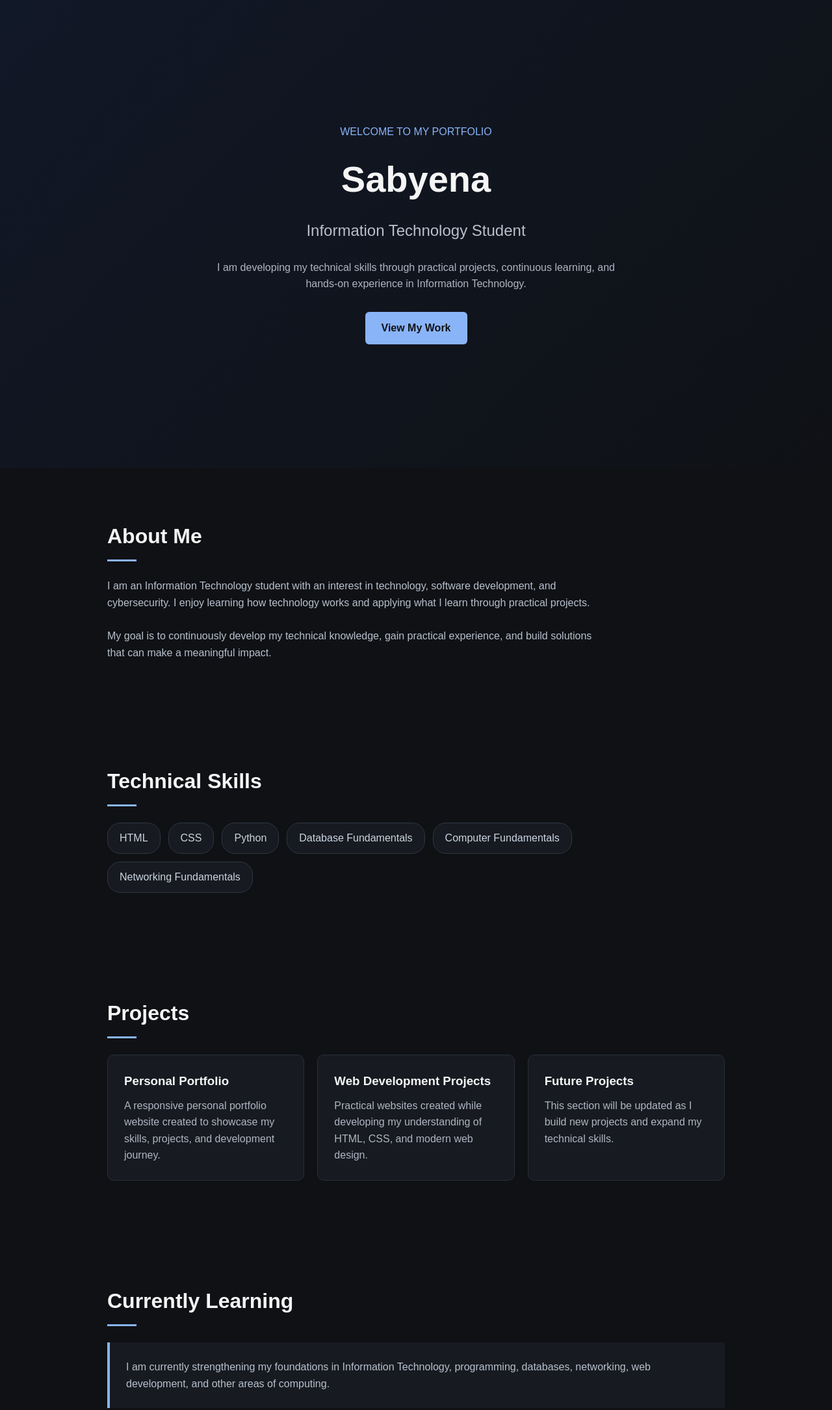
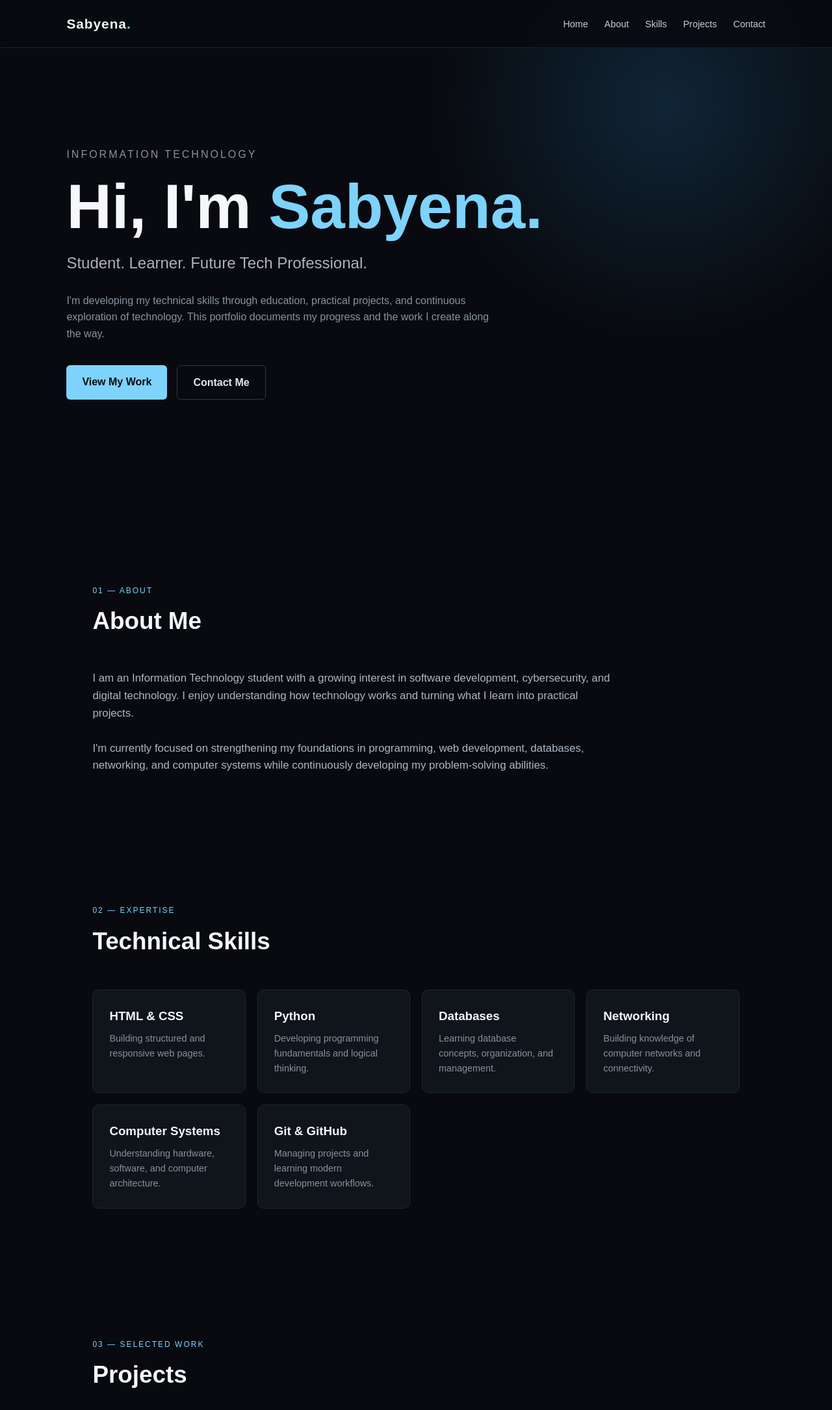
Before and after one commit to Sabyena-dev/Sabyena-digital-Portfolio, a plain HTML site: page index.html in a window 1280 px wide. Shown: the top 2170 px of the page at 65% size. Drawn offline with Linux system fonts and the light colour scheme.

Commit message:
Redesign portfolio website

```diff
--- a/index.html
+++ b/index.html
@@ -4,157 +4,303 @@
     <meta charset="UTF-8">
     <meta name="viewport" content="width=device-width, initial-scale=1.0">
 
-    <title>Sabyena | IT Portfolio</title>
+    <title>Sabyena | Information Technology</title>
 
     <style>
         * {
             margin: 0;
             padding: 0;
             box-sizing: border-box;
+            scroll-behavior: smooth;
         }
 
         body {
             font-family: Arial, sans-serif;
-            background: #0f1115;
-            color: #f5f5f5;
+            background: #080a0f;
+            color: #f5f7fa;
             line-height: 1.6;
         }
 
-        header {
-            min-height: 90vh;
+        /* NAVIGATION */
+
+        nav {
+            position: fixed;
+            top: 0;
+            width: 100%;
+            z-index: 1000;
+            padding: 20px 8%;
+            display: flex;
+            justify-content: space-between;
+            align-items: center;
+            background: rgba(8, 10, 15, 0.9);
+            backdrop-filter: blur(10px);
+            border-bottom: 1px solid #1d222c;
+        }
+
+        .logo {
+            font-size: 1.3rem;
+            font-weight: bold;
+            letter-spacing: 1px;
+        }
+
+        .logo span {
+            color: #7dd3fc;
+        }
+
+        nav ul {
+            list-style: none;
+            display: flex;
+            gap: 25px;
+        }
+
+        nav ul li a {
+            color: #c7ced8;
+            text-decoration: none;
+            font-size: 0.9rem;
+            transition: 0.3s;
+        }
+
+        nav ul li a:hover {
+            color: #7dd3fc;
+        }
+
+        /* HERO */
+
+        .hero {
+            min-height: 100vh;
             display: flex;
             align-items: center;
-            justify-content: center;
-            text-align: center;
-            padding: 40px 20px;
-            background: linear-gradient(135deg, #111827, #0f1115);
+            padding: 120px 8% 80px;
+            background:
+                radial-gradient(circle at 80% 20%, #102536 0%, transparent 30%),
+                #080a0f;
         }
 
-        .hero {
+        .hero-content {
             max-width: 800px;
         }
 
-        .hero p:first-child {
-            color: #8ab4f8;
-            font-size: 1rem;
-            margin-bottom: 15px;
+        .small-title {
+            color: #7dd3fc;
+            letter-spacing: 3px;
+            text-transform: uppercase;
+            font-size: 0.8rem;
+            margin-bottom: 20px;
         }
 
-        h1 {
-            font-size: 3.5rem;
-            margin-bottom: 15px;
+        .hero h1 {
+            font-size: clamp(3rem, 8vw, 6rem);
+            line-height: 1;
+            margin-bottom: 20px;
+        }
+
+        .hero h1 span {
+            color: #7dd3fc;
         }
 
         .hero h2 {
             font-size: 1.5rem;
             font-weight: normal;
-            color: #b8c0cc;
+            color: #aab3bf;
             margin-bottom: 25px;
         }
 
-        .hero-text {
-            color: #aeb6c2;
+        .hero p {
             max-width: 650px;
+            color: #8993a1;
+            font-size: 1rem;
+        }
+
+        .buttons {
+            margin-top: 35px;
+            display: flex;
+            gap: 15px;
+            flex-wrap: wrap;
+        }
+
+        .btn {
+            padding: 13px 24px;
+            border-radius: 6px;
+            text-decoration: none;
+            font-weight: bold;
+            transition: 0.3s;
+        }
+
+        .primary {
+            background: #7dd3fc;
+            color: #080a0f;
+        }
+
+        .secondary {
+            border: 1px solid #303844;
+            color: #e5e7eb;
+        }
+
+        .btn:hover {
+            transform: translateY(-3px);
+        }
+
+        /* GENERAL SECTIONS */
+
+        section {
+            padding: 100px 8%;
+            max-width: 1200px;
             margin: auto;
         }
 
-        .button {
-            display: inline-block;
-            margin-top: 30px;
-            padding: 12px 25px;
-            background: #8ab4f8;
-            color: #0f1115;
-            text-decoration: none;
-            border-radius: 6px;
-            font-weight: bold;
+        .section-title {
+            margin-bottom: 45px;
         }
 
-        section {
-            max-width: 1000px;
-            margin: auto;
-            padding: 80px 25px;
+        .section-title p {
+            color: #7dd3fc;
+            text-transform: uppercase;
+            letter-spacing: 2px;
+            font-size: 0.75rem;
+            margin-bottom: 8px;
         }
 
-        section h2 {
-            font-size: 2rem;
-            margin-bottom: 25px;
+        .section-title h2 {
+            font-size: 2.3rem;
         }
 
-        section h2::after {
-            content: "";
-            display: block;
-            width: 45px;
-            height: 3px;
-            background: #8ab4f8;
-            margin-top: 10px;
+        /* ABOUT */
+
+        .about {
+            color: #aeb7c3;
+            max-width: 800px;
+            font-size: 1.05rem;
         }
 
-        .about-text {
-            color: #b8c0cc;
-            max-width: 750px;
+        /* SKILLS */
+
+        .skills {
+            display: grid;
+            grid-template-columns: repeat(auto-fit, minmax(200px, 1fr));
+            gap: 18px;
         }
 
-        .skills {
-            display: flex;
-            flex-wrap: wrap;
-            gap: 12px;
+        .skill-card {
+            padding: 25px;
+            background: #10141b;
+            border: 1px solid #202631;
+            border-radius: 10px;
+            transition: 0.3s;
         }
 
-        .skill {
-            padding: 10px 18px;
-            border: 1px solid #303641;
-            border-radius: 20px;
-            color: #cbd5e1;
-            background: #171a21;
+        .skill-card:hover {
+            transform: translateY(-5px);
+            border-color: #7dd3fc;
         }
+
+        .skill-card h3 {
+            margin-bottom: 8px;
+        }
+
+        .skill-card p {
+            color: #87919f;
+            font-size: 0.9rem;
+        }
+
+        /* PROJECTS */
 
         .projects {
             display: grid;
-            grid-template-columns: repeat(auto-fit, minmax(250px, 1fr));
-            gap: 20px;
+            grid-template-columns: repeat(auto-fit, minmax(280px, 1fr));
+            gap: 22px;
         }
 
-        .project {
-            background: #171a21;
-            padding: 25px;
-            border: 1px solid #292e38;
-            border-radius: 10px;
+        .project-card {
+            background: #10141b;
+            border: 1px solid #202631;
+            border-radius: 12px;
+            padding: 28px;
+            transition: 0.3s;
         }
 
-        .project h3 {
-            margin-bottom: 10px;
+        .project-card:hover {
+            transform: translateY(-7px);
+            border-color: #7dd3fc;
         }
 
-        .project p {
-            color: #aeb6c2;
+        .project-number {
+            color: #7dd3fc;
+            font-size: 0.8rem;
+            margin-bottom: 20px;
         }
 
-        .learning {
-            background: #171a21;
-            border-left: 4px solid #8ab4f8;
-            padding: 25px;
-            color: #b8c0cc;
+        .project-card h3 {
+            margin-bottom: 12px;
+        }
+
+        .project-card p {
+            color: #8993a1;
+            font-size: 0.92rem;
+        }
+
+        /* LEARNING */
+
+        .learning-box {
+            padding: 35px;
+            background: linear-gradient(135deg, #101821, #0d1117);
+            border-left: 3px solid #7dd3fc;
+            border-radius: 8px;
+        }
+
+        .learning-box p {
+            color: #aeb7c3;
+        }
+
+        /* CONTACT */
+
+        .contact {
+            text-align: center;
         }
 
         .contact p {
-            color: #b8c0cc;
-            margin-bottom: 10px;
+            color: #929baa;
+            max-width: 600px;
+            margin: 0 auto 25px;
         }
+
+        .contact a {
+            color: #7dd3fc;
+            text-decoration: none;
+        }
+
+        /* FOOTER */
 
         footer {
             text-align: center;
-            padding: 30px 20px;
-            border-top: 1px solid #292e38;
-            color: #7f8896;
+            padding: 30px;
+            border-top: 1px solid #1d222c;
+            color: #68717d;
+            font-size: 0.85rem;
         }
 
-        @media (max-width: 600px) {
-            h1 {
-                font-size: 2.5rem;
+        /* MOBILE */
+
+        @media (max-width: 700px) {
+
+            nav {
+                padding: 18px 5%;
             }
 
-            .hero h2 {
-                font-size: 1.2rem;
+            nav ul {
+                display: none;
+            }
+
+            .hero {
+                padding-left: 6%;
+                padding-right: 6%;
+            }
+
+            section {
+                padding: 75px 6%;
+            }
+
+            .hero h1 {
+                font-size: 3.5rem;
             }
         }
     </style>
@@ -162,126 +308,226 @@
 
 <body>
 
-    <header>
-        <div class="hero">
-            <p>WELCOME TO MY PORTFOLIO</p>
+    <!-- NAVIGATION -->
 
-            <h1>Sabyena</h1>
+    <nav>
+        <div class="logo">Sabyena<span>.</span></div>
 
-            <h2>Information Technology Student</h2>
+        <ul>
+            <li><a href="#home">Home</a></li>
+            <li><a href="#about">About</a></li>
+            <li><a href="#skills">Skills</a></li>
+            <li><a href="#projects">Projects</a></li>
+            <li><a href="#contact">Contact</a></li>
+        </ul>
+    </nav>
 
-            <p class="hero-text">
-                I am developing my technical skills through practical projects,
-                continuous learning, and hands-on experience in Information Technology.
+
+    <!-- HERO -->
+
+    <header class="hero" id="home">
+
+        <div class="hero-content">
+
+            <p class="small-title">Information Technology</p>
+
+            <h1>Hi, I'm <span>Sabyena.</span></h1>
+
+            <h2>Student. Learner. Future Tech Professional.</h2>
+
+            <p>
+                I'm developing my technical skills through education,
+                practical projects, and continuous exploration of technology.
+                This portfolio documents my progress and the work I create along the way.
             </p>
 
-            <a href="#projects" class="button">View My Work</a>
+            <div class="buttons">
+                <a href="#projects" class="btn primary">View My Work</a>
+
+                <a href="#contact" class="btn secondary">Contact Me</a>
+            </div>
+
         </div>
+
     </header>
 
 
+    <!-- ABOUT -->
+
     <section id="about">
-        <h2>About Me</h2>
 
-        <p class="about-text">
-            I am an Information Technology student with an interest in technology,
-            software development, and cybersecurity. I enjoy learning how technology
-            works and applying what I learn through practical projects.
+        <div class="section-title">
+            <p>01 — About</p>
+            <h2>About Me</h2>
+        </div>
 
+        <p class="about">
+            I am an Information Technology student with a growing interest
+            in software development, cybersecurity, and digital technology.
+            I enjoy understanding how technology works and turning what I learn
+            into practical projects.
             <br><br>
+            I'm currently focused on strengthening my foundations in programming,
+            web development, databases, networking, and computer systems while
+            continuously developing my problem-solving abilities.
+        </p>
 
-            My goal is to continuously develop my technical knowledge, gain practical
-            experience, and build solutions that can make a meaningful impact.
-        </p>
     </section>
 
 
+    <!-- SKILLS -->
+
     <section id="skills">
-        <h2>Technical Skills</h2>
+
+        <div class="section-title">
+            <p>02 — Expertise</p>
+            <h2>Technical Skills</h2>
+        </div>
 
         <div class="skills">
-            <span class="skill">HTML</span>
-            <span class="skill">CSS</span>
-            <span class="skill">Python</span>
-            <span class="skill">Database Fundamentals</span>
-            <span class="skill">Computer Fundamentals</span>
-            <span class="skill">Networking Fundamentals</span>
+
+            <div class="skill-card">
+                <h3>HTML & CSS</h3>
+                <p>Building structured and responsive web pages.</p>
+            </div>
+
+            <div class="skill-card">
+                <h3>Python</h3>
+                <p>Developing programming fundamentals and logical thinking.</p>
+            </div>
+
+            <div class="skill-card">
+                <h3>Databases</h3>
+                <p>Learning database concepts, organization, and management.</p>
+            </div>
+
+            <div class="skill-card">
+                <h3>Networking</h3>
+                <p>Building knowledge of computer networks and connectivity.</p>
+            </div>
+
+            <div class="skill-card">
+                <h3>Computer Systems</h3>
+                <p>Understanding hardware, software, and computer architecture.</p>
+            </div>
+
+            <div class="skill-card">
+                <h3>Git & GitHub</h3>
+                <p>Managing projects and learning modern development workflows.</p>
+            </div>
+
         </div>
+
     </section>
 
 
+    <!-- PROJECTS -->
+
     <section id="projects">
-        <h2>Projects</h2>
+
+        <div class="section-title">
+            <p>03 — Selected Work</p>
+            <h2>Projects</h2>
+        </div>
 
         <div class="projects">
 
-            <div class="project">
+            <div class="project-card">
+                <p class="project-number">01</p>
+
                 <h3>Personal Portfolio</h3>
+
                 <p>
-                    A responsive personal portfolio website created to showcase
-                    my skills, projects, and development journey.
+                    A responsive portfolio website designed to document my
+                    technical development, projects, and professional interests.
                 </p>
             </div>
 
-            <div class="project">
-                <h3>Web Development Projects</h3>
+
+            <div class="project-card">
+                <p class="project-number">02</p>
+
+                <h3>Web Development</h3>
+
                 <p>
-                    Practical websites created while developing my understanding
-                    of HTML, CSS, and modern web design.
+                    Practical web projects created while developing my
+                    understanding of HTML, CSS, responsive design, and
+                    user interfaces.
                 </p>
             </div>
 
-            <div class="project">
-                <h3>Future Projects</h3>
+
+            <div class="project-card">
+                <p class="project-number">03</p>
+
+                <h3>More Coming Soon</h3>
+
                 <p>
-                    This section will be updated as I build new projects and
-                    expand my technical skills.
+                    This portfolio will continue to grow as I build more
+                    projects and develop new technical skills.
                 </p>
             </div>
 
         </div>
+
     </section>
 
 
+    <!-- CURRENTLY LEARNING -->
+
     <section>
-        <h2>Currently Learning</h2>
 
-        <div class="learning">
+        <div class="section-title">
+            <p>04 — Development</p>
+            <h2>Currently Learning</h2>
+        </div>
+
+        <div class="learning-box">
+
             <p>
-                I am currently strengthening my foundations in Information Technology,
-                programming, databases, networking, web development, and other
-                areas of computing.
+                I'm currently strengthening my foundation in Information Technology
+                through programming, web development, databases, networking,
+                computer systems, and practical projects.
+                <br><br>
+                My approach is simple: learn, build, make mistakes, improve,
+                and keep moving forward.
             </p>
+
         </div>
+
     </section>
 
 
-    <section>
-        <h2>Education</h2>
+    <!-- CONTACT -->
 
-        <p class="about-text">
-            Information Technology Student
+    <section id="contact" class="contact">
+
+        <div class="section-title">
+            <p>05 — Contact</p>
+            <h2>Let's Connect</h2>
+        </div>
+
+        <p>
+            I'm always interested in connecting with people who are passionate
+            about technology, learning, and building new ideas.
         </p>
+
+        <a href="https://github.com/Sabyena-dev">
+            Visit my GitHub →
+        </a>
+
     </section>
 
 
-    <section class="contact" id="contact">
-        <h2>Contact</h2>
+    <!-- FOOTER -->
+
+    <footer>
 
         <p>
-            I am open to connecting with other students, developers, and technology
-            enthusiasts.
+            © 2026 Sabyena. Built with HTML & CSS.
         </p>
 
-        <p>
-            GitHub: github.com/Sabyena-dev
-        </p>
-    </section>
-
-
-    <footer>
-        <p>© 2026 Sabyena. All rights reserved.</p>
     </footer>
 
 </body>
-  </html>
+</html>
```
